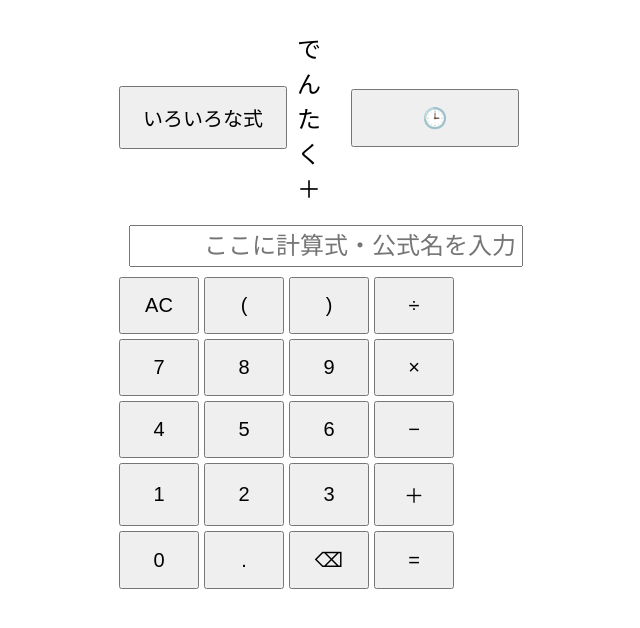
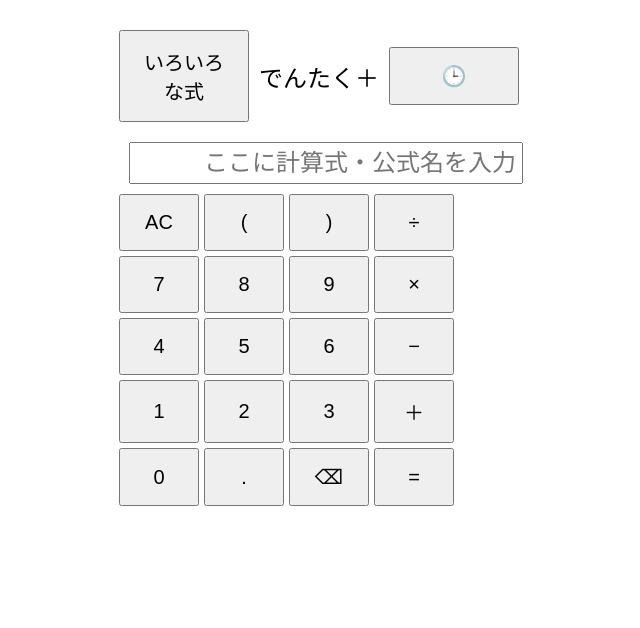
Before and after one commit to kit-base-hub/dentaku-plus, a plain HTML site: page index.html in a window 1280 px wide. Shown: the whole page, without its empty margins (321-961 px from the left). Drawn offline with nearby package versions, Linux system fonts and the light colour scheme.

Commit message:
Update index.html

```diff
--- a/index.html
+++ b/index.html
@@ -22,8 +22,13 @@ body {
   width:100%;
   max-width:400px;
   margin-top:20px;
+  flex-wrap: nowrap;       /* ← 横並びを強制 */
 }
-#title { font-size:24px; margin:0 10px; }
+#title {
+  font-size:24px;
+  margin:0 10px;
+  white-space: nowrap;     /* ← 折り返さず横に表示 */
+}
 #calcInput { font-size:24px; width:100%; text-align:right; margin-top:10px; padding:5px; z-index:50; }
 #calculator {
   display:grid;
```
